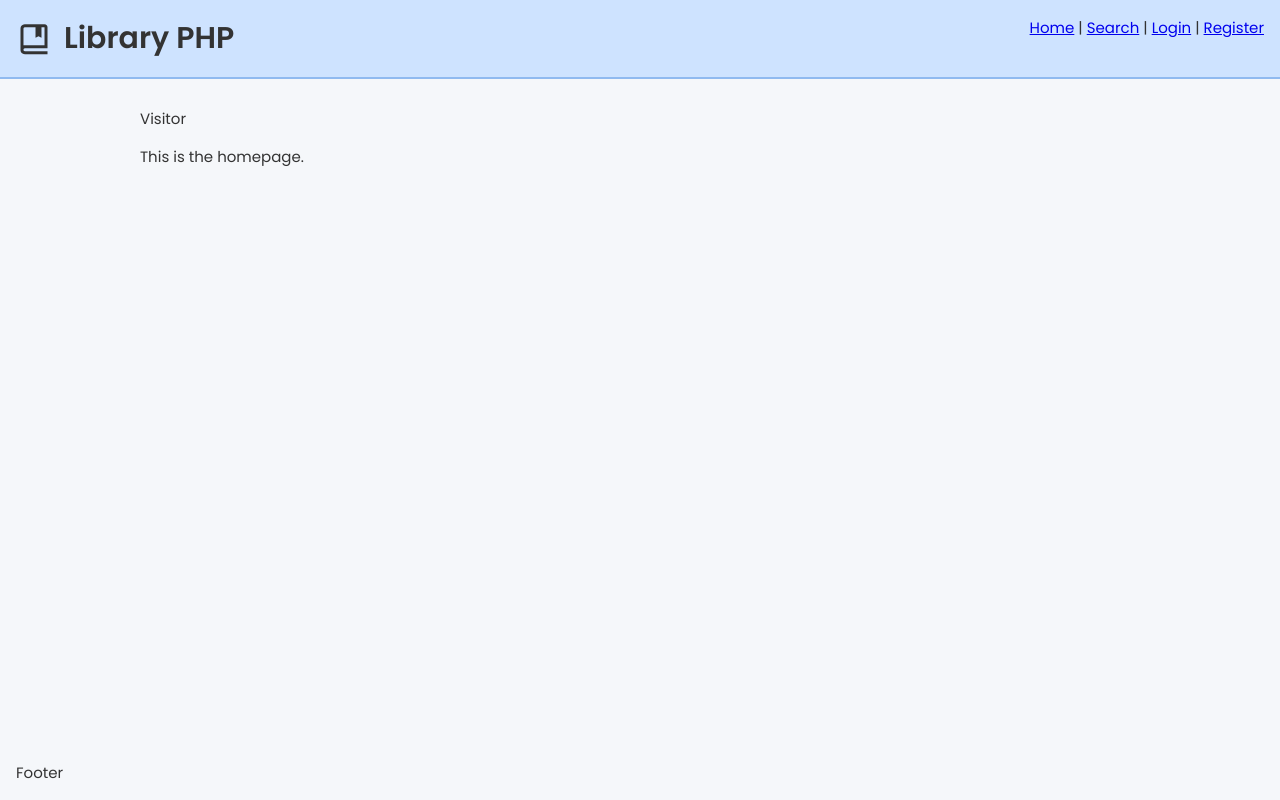
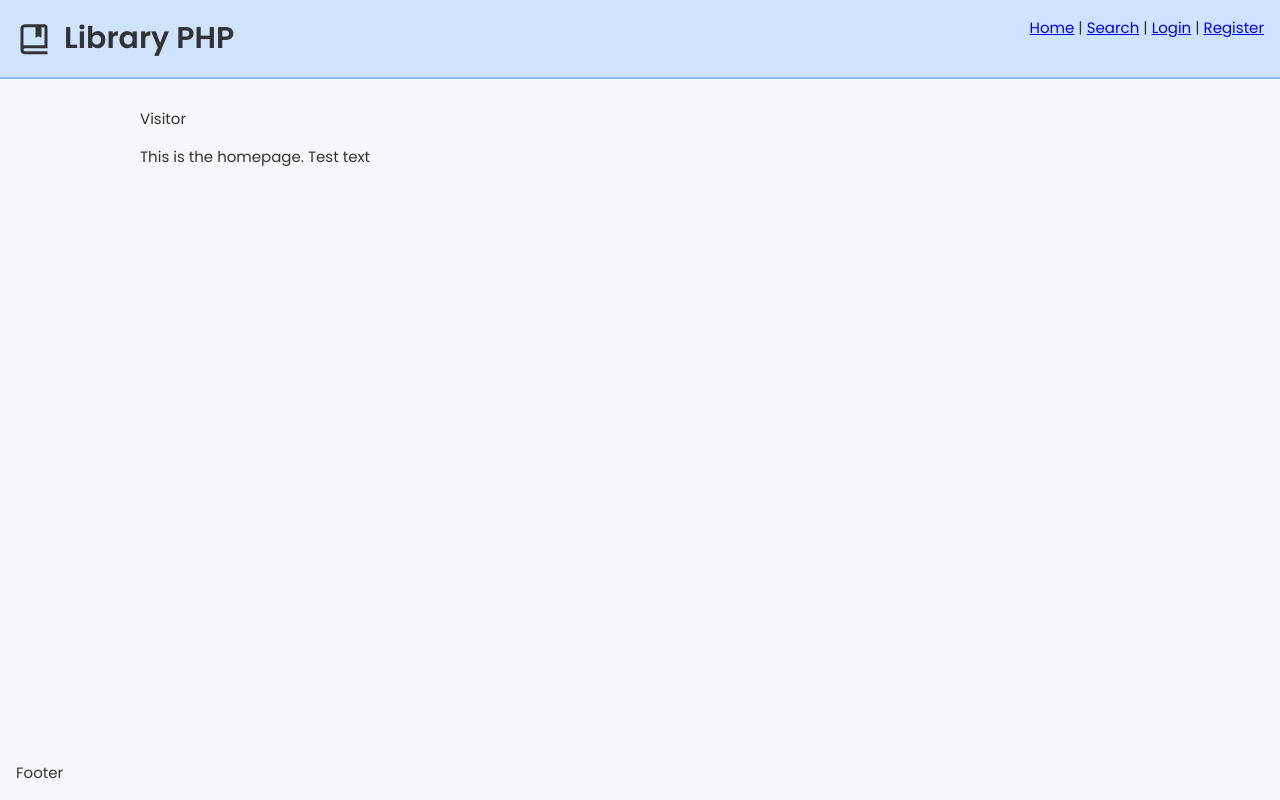
Before and after one commit to JesperD17/Library-php, a PHP site: page / in a window 1280 px wide. Run offline with PHP 8.4, Linux system fonts and the light colour scheme.

Commit message:
Added: Test text

```diff
--- a/pages/home.php
+++ b/pages/home.php
@@ -2,4 +2,4 @@
 echo "Visitor";
 ?>
 
-<p>This is the homepage.</p>
+<p>This is the homepage. Test text</p>
```
